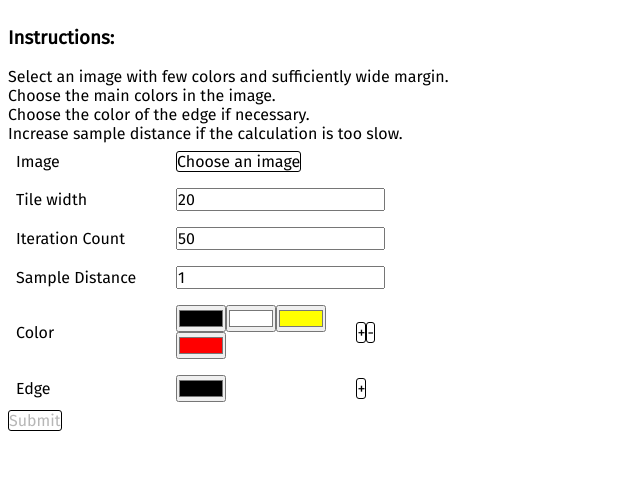
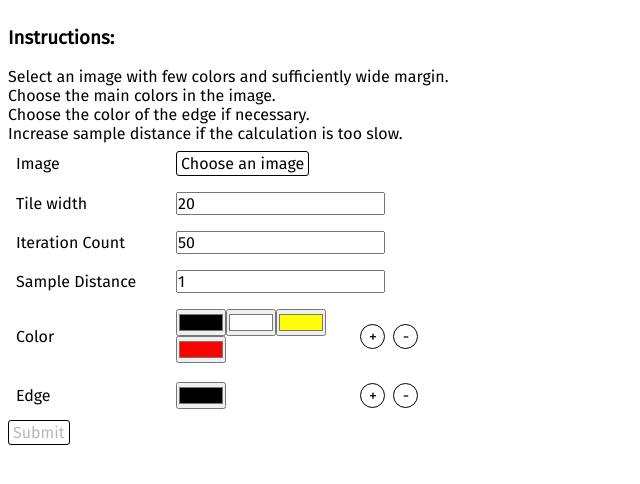
Before and after one commit to caffeinatedprogrammer/pixelator, a React (Create React App) app: page / in a window 1280 px wide. Shown: the top 484 px of the page, without its empty margins (0-640 px from the left). Built offline with nearby package versions, Linux system fonts and the light colour scheme.

Commit message:
Refine button style

```diff
--- a/src/InputForm.jsx
+++ b/src/InputForm.jsx
@@ -1,6 +1,7 @@
 import React, { useCallback, useState, useRef } from "react";
 import "./InputPage.css";
 import Button from "./Button";
+import RoundedButton from "./RoundedButton";
 import SquareContainer from "./SquareContainer";
 import SettingItem from "./SettingItem";
 import { useSelector } from './hooks';
@@ -190,8 +191,8 @@ export default function InputForm({onSubmit}) {
                 </SettingItem>
                 <SettingItem name="Color" end={
                     <>
-                        <Button onClick={handleAddColor}>+</Button>
-                        <Button onClick={handleRemoveColor}>-</Button>
+                        <RoundedButton onClick={handleAddColor}>+</RoundedButton>
+                        <RoundedButton onClick={handleRemoveColor}>-</RoundedButton>
                     </>
                 }>
                     {initialColor.id.map((_id) =>
@@ -204,7 +205,11 @@ export default function InputForm({onSubmit}) {
                         />
                     )}
                 </SettingItem>
-                <SettingItem name="Edge" end={<Button onClick={handleAddEdge}>+</Button>}>
+                <SettingItem name="Edge" end={
+                    <>
+                        <RoundedButton onClick={handleAddEdge}>+</RoundedButton>
+                        <RoundedButton onClick={handleRemoveEdge}>-</RoundedButton>
+                    </>}>
                     {initialEdge.id.map((_id) =>
                         <input
                             key={`edge_${_id}`}
--- /dev/null
+++ b/src/RoundedButton.jsx
@@ -0,0 +1,7 @@
+import React from "react";
+
+export default React.forwardRef((props, ref) => {
+    return (
+        <button ref={ref} {...props} className="button rounded" />
+    );
+});
--- a/src/index.css
+++ b/src/index.css
@@ -28,9 +28,17 @@ body, p, span, label, button, input {
 }
 
 .button {
+    padding: 2px 4px;
     border: 1px solid black;
     background: white;
     border-radius: 3px;
+}
+
+.rounded {
+    border-radius: 50%;
+    width: 25px;
+    height: 25px;
+    margin: 4px;
 }
 
 .flex-container {
```
